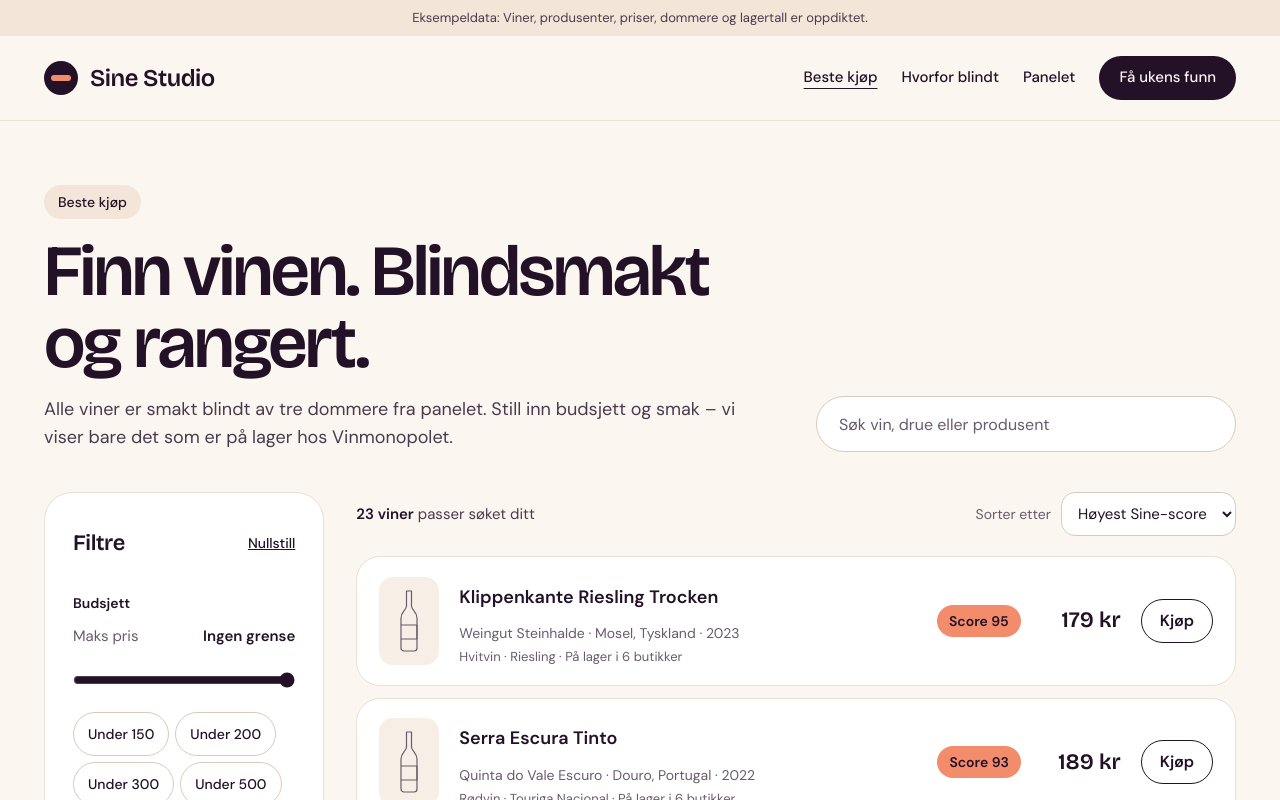
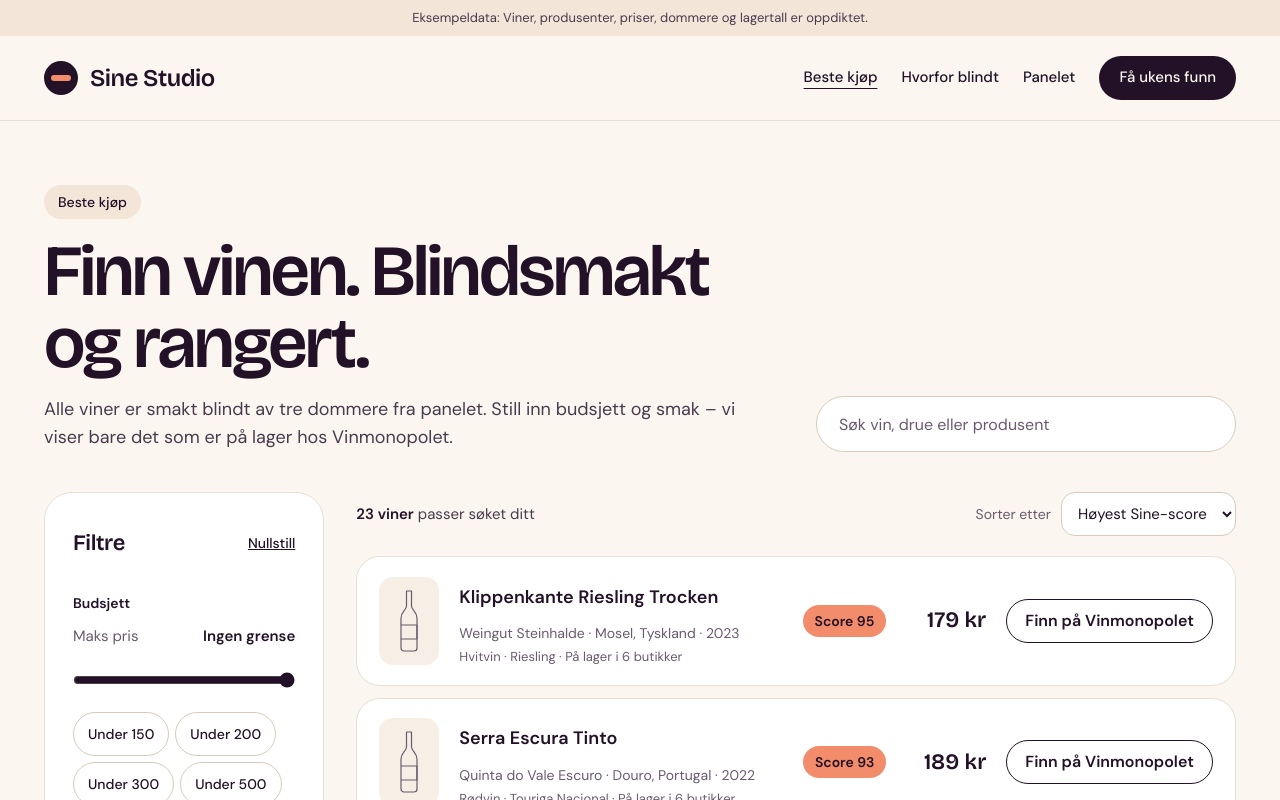
Before and after one commit to haraldoyen/sinestudio, a Next.js app: page /beste-kjop in a window 1280 px wide. Shown: the top 800 px of the page. Built offline with nearby package versions, Linux system fonts and the light colour scheme.

Commit message:
Bytt kjøpsknappene til «Finn på Vinmonopolet»
Co-Authored-By: Claude Opus 5.5 <noreply@anthropic.com>

```diff
--- a/app/vin/[slug]/page.tsx
+++ b/app/vin/[slug]/page.tsx
@@ -137,7 +137,7 @@ export default async function WinePage({ params }: PageProps<"/vin/[slug]">) {
 
             <div className="flex flex-wrap items-center gap-3">
               <a href={VINMONOPOLET_URL} className={primaryButton}>
-                Kjøp på Vinmonopolet
+                Finn på Vinmonopolet
               </a>
               <a href={VINMONOPOLET_URL} className={secondaryButton}>
                 Sjekk lager i nærheten
--- a/components/BesteKjop.tsx
+++ b/components/BesteKjop.tsx
@@ -428,10 +428,10 @@ function WineRow({ wine }: { wine: WineView }) {
         </span>
         <a
           href={VINMONOPOLET_URL}
-          aria-label={`Kjøp ${wine.name}`}
+          aria-label={`Finn ${wine.name} på Vinmonopolet`}
           className="inline-flex min-h-11 items-center rounded-full border border-ink px-[18px] font-semibold whitespace-nowrap text-ink"
         >
-          Kjøp
+          Finn på Vinmonopolet
         </a>
       </div>
     </li>
```
